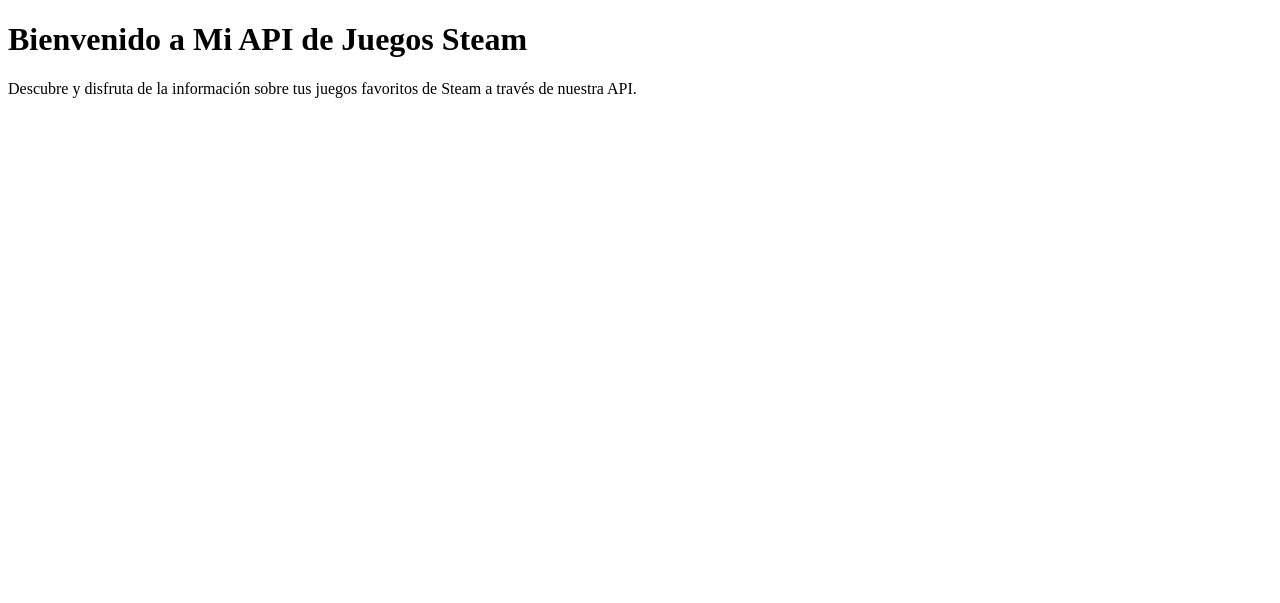
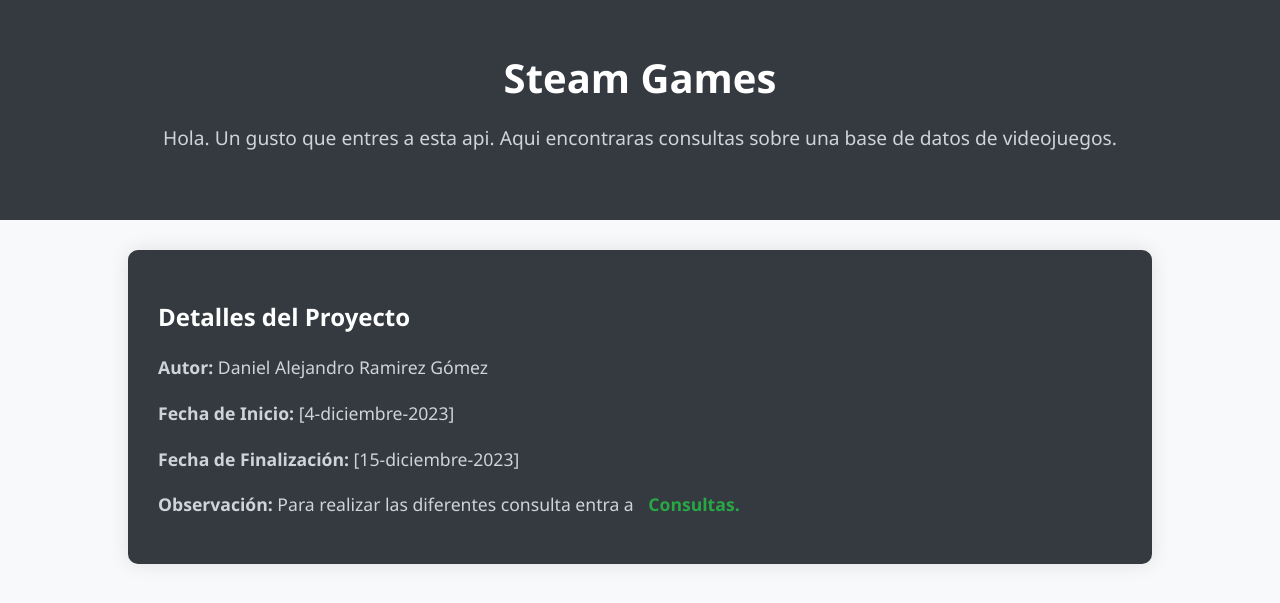
Before and after one commit to dalejandroramirez/Steam_games_PI_1, a FastAPI app: page / in a window 1280 px wide. Shown: the top 603 px of the page. Run offline with FastAPI, Linux system fonts and the light colour scheme.

Commit message:
feature: Portada de mi api o

```diff
--- a/templates/index.html
+++ b/templates/index.html
@@ -1,18 +1,74 @@
 <!DOCTYPE html>
-<html lang="en">
-
+<html lang="es">
 <head>
     <meta charset="UTF-8">
     <meta name="viewport" content="width=device-width, initial-scale=1.0">
-    <title>Mi API de Juegos Steam</title>
+    <title>Portada del Proyecto</title>
     <style>
-        /* Estilos aquí... */
+        body {
+            font-family: 'Segoe UI', Tahoma, Geneva, Verdana, sans-serif;
+            margin: 0;
+            padding: 0;
+            background-color: #f8f9fa;
+            color: #495057;
+        }
+        header {
+            background-color: #343a40;
+            color: #ffffff;
+            padding: 50px 0;
+            text-align: center;
+        }
+        h1 {
+            margin: 0;
+            font-size: 2.5em;
+        }
+        p {
+            color: #ced4da;
+            font-size: 1.2em;
+        }
+        .container {
+            width: 80%;
+            margin: auto;
+        }
+        .project-details {
+            background-color: #343a40;
+            padding: 30px;
+            border-radius: 10px;
+            box-shadow: 0 0 20px rgba(0, 0, 0, 0.1);
+            margin-top: 30px;
+        }
+        .project-details h2 {
+            color: white;
+        }
+        .project-details p {
+            margin-bottom: 15px;
+            font-size: 1.1em;
+            line-height: 1.6;
+        }
+        a {
+            color: #28a745; /* Color del enlace */
+            text-decoration: none;
+            margin-left: 10px; /* Espacio a la izquierda del enlace */
+        }
     </style>
 </head>
+<body>
+    <header>
+        <div class="container">
+            <h1>Steam Games</h1>
+            <p>Hola. Un gusto que entres a esta api.
+                Aqui encontraras consultas sobre una base de datos de videojuegos.</p>
+        </div>
+    </header>
 
-<body>
-    <h1>Bienvenido a Mi API de Juegos Steam</h1>
-    <p>Descubre y disfruta de la información sobre tus juegos favoritos de Steam a través de nuestra API.</p>
+    <div class="container">
+        <div class="project-details">
+            <h2>Detalles del Proyecto</h2>
+            <p><strong>Autor:</strong> Daniel Alejandro Ramirez Gómez</p>
+            <p><strong>Fecha de Inicio:</strong> [4-diciembre-2023]</p>
+            <p><strong>Fecha de Finalización:</strong> [15-diciembre-2023]</p>
+            <p><strong>Observación:</strong> Para realizar las diferentes consulta entra a <a href = 'https://proyecto-1-2019.onrender.com//docs'><strong>Consultas.</strong></a></p>
+        </div>
+    </div>
 </body>
-
 </html>
```
